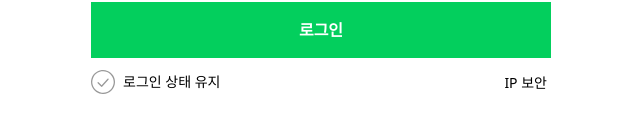
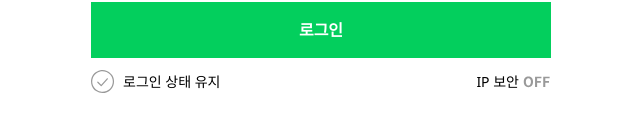
Before and after one commit to seumomo/React-Homework, a React (Vite) app in the folder mission02/: page / in a window 1280 px wide. Shown: the part 318-450 px from the top of the page, without its empty margins (319-959 px from the left). Built offline with nearby package versions, Linux system fonts and the light colour scheme.

Commit message:
[Add] IpSecurityButton 구현

```diff
--- a/mission02/src/components/LoginForm/IpSecurityButton.jsx
+++ b/mission02/src/components/LoginForm/IpSecurityButton.jsx
@@ -1,6 +1,6 @@
 function IpSecurityButton() {
   return (
-    <div>
+    <div className="flex items-center">
       <label htmlFor="IpSecurity" className="text-sm pr-1">
         IP 보안
       </label>
@@ -8,7 +8,7 @@ function IpSecurityButton() {
         type="checkbox"
         name="IpSecurity"
         id="IpSecurity"
-        className="hidden"
+        className="appearance-none after:bg-[url('/src/assets/ipSecurity_OFF.svg')] after:w-7 after:h-3 after:block after:checked:bg-[url('/src/assets/ipSecurity_ON.svg')] after:bg-no-repeat"
       />
     </div>
   );
--- a/mission02/src/components/LoginForm/MaintainLoginButton.jsx
+++ b/mission02/src/components/LoginForm/MaintainLoginButton.jsx
@@ -5,7 +5,7 @@ function MaintainLoginButton() {
         type="checkbox"
         name="maintainLogin"
         id="maintainLogin"
-        className="appearance-none before:bg-[url('/src/assets/maintainLoginButton_default.svg')] before:w-6 before:h-6 before:block before:checked:bg-[url('/src/assets/maintainLoginButton_checked.svg')]"
+        className="appearance-none before:bg-[url('/src/assets/maintainLoginButton_default.svg')] before:w-6 before:h-6 before:block before:checked:bg-[url('/src/assets/maintainLoginButton_checked.svg')] before:bg-cover before:bg-no-repeat"
       />
       <label htmlFor="maintainLogin" className="text-sm pl-2">
         로그인 상태 유지
```
